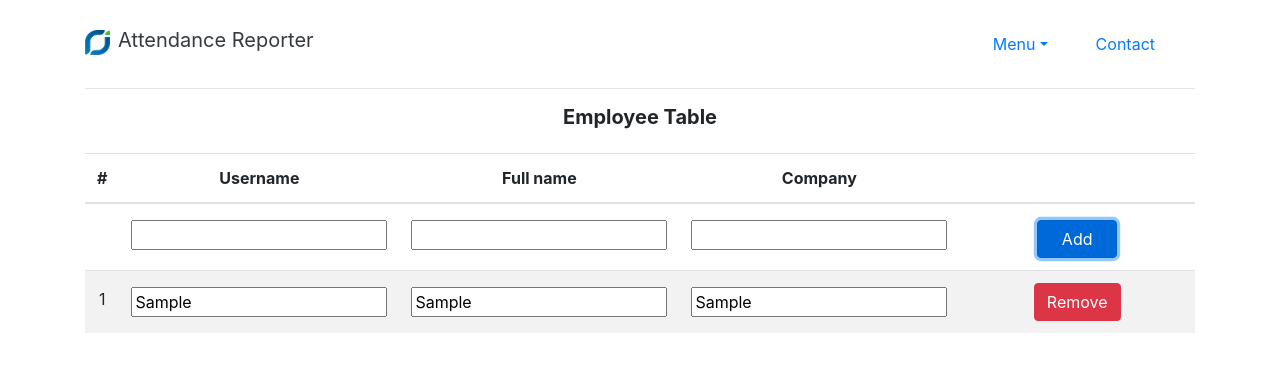
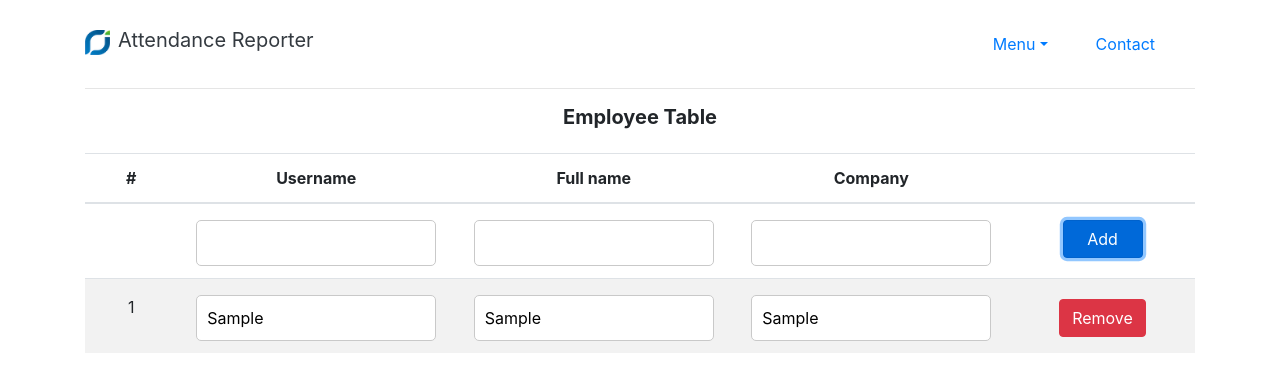
Before and after one commit to Neeraj452/HDFC_Attendance_Reporter, a React (Create React App) app: page /Employee in a window 1280 px wide. Both pictures are taken after typing "Sample", "Sample", "Sample" into the empty fields and a click on the button "Add". Shown: the top 392 px of the page. Built offline with nearby package versions, Linux system fonts and the light colour scheme.

Commit message:
first Commit

```diff
--- a/src/App.css
+++ b/src/App.css
@@ -1,5 +1,10 @@
-
-
+input[type="text"] {
+  border: 1px solid #c9c9c9;
+  width: 15em;
+  border-radius: 5px;
+  padding: 10px;
+  outline: none;
+}
 
 
 
--- a/src/components/Employee.js
+++ b/src/components/Employee.js
@@ -10,6 +10,9 @@ function Employee() {
       const [id, setId] = useState("");
       const dispatch = useDispatch()
       const myState = useSelector((store) => store.accountStatementReducer);
+      // console.log("myState.box_type", myState.box_type)
+      // console.log("myState.box_index", myState.box_index)
+      // console.log("myState.box_color", myState.box_color)
       useEffect(() => {
             AccountNumbersUtils.getEmployee()
             dispatch(headerShow(false))
@@ -46,7 +49,7 @@ function Employee() {
             }
             return 0;
       })
-      const update = (id, name) => {
+      const updateFullname = (id, name) => {
             let format = /[!@#$%^&*()_+\-=\[\]{};':"\\|,.<>\/?]+/;
 
             if (format.test(name)) {
@@ -57,10 +60,10 @@ function Employee() {
                         id: id,
                         name: name
                   }
-                  AccountNumbersUtils.update(object)
+                  AccountNumbersUtils.updateFullname(object)
             }
       }
-      const update1 = (id, name) => {
+      const updateUsername = (id, name) => {
             let format = /[!@#$%^&*()_+\-=\[\]{};':"\\|,.<>\/?]+/;
             if (format.test(name)) {
                   dispatch(handelsSpecialChareactor(true))
@@ -70,10 +73,10 @@ function Employee() {
                         id: id,
                         name: name
                   }
-                  AccountNumbersUtils.update1(object)
+                  AccountNumbersUtils.updateUsername(object)
             }
       }
-      const update2 = (id, name) => {
+      const updateCompany = (id, name) => {
             let format = /[!@#$%^&*()_+\-=\[\]{};':"\\|,.<>\/?]+/;
             if (format.test(name)) {
                   dispatch(handelsSpecialChareactor(true))
@@ -82,7 +85,7 @@ function Employee() {
                         id: id,
                         name: name
                   }
-                  AccountNumbersUtils.update2(object)
+                  AccountNumbersUtils.updateCompany(object)
             }
       }
       const modalShow = (id) => {
@@ -97,46 +100,46 @@ function Employee() {
                                     <strong>Employee Table</strong>
                               </h5>
                               <form className="">
-                                    <table className="table table-striped ">
+                                    <table className="table table-striped">
                                           <thead>
                                                 <tr className="">
-                                                      <th className="">#</th>
-                                                      <th className="col-3">Username</th>
-                                                      <th className="col-3">Full name</th>
-                                                      <th className="col-3">Company</th>
-                                                      <th className="col-3"></th>
+                                                      <th className="col-sm-1">#</th>
+                                                      <th className="col-sm-3">Username</th>
+                                                      <th className="col-sm-3">Full name</th>
+                                                      <th className="col-sm-3">Company</th>
+                                                      <th className="col-sm-2"></th>
                                                 </tr>
                                           </thead>
                                           <tr className="">
-                                                <td className=""></td>
-                                                <td className=" pt-3"><input className="" type="text" onChange={(event) => setUsername(event.target.value)} value={username} /></td>
-                                                <td className=" pt-3"><input className="" type="text" onChange={(event) => setfullname(event.target.value)} value={fullname} /></td>
-                                                <td className=" pt-3"><input id="company" name="company" autoComplete="company" type="text" onChange={(event) => setCompany(event.target.value)} value={company} /></td>
-                                                <td className=" pt-3"><button type="submit" onClick={handleSubmit} className="btn btn-primary" style={{ width: "80px" }}>Add</button></td>
+                                                <td className="col-sm-1"></td>
+                                                <td className="col-sm-3 pt-3"><input className="" type="text" onChange={(event) => setUsername(event.target.value)} value={username} /></td>
+                                                <td className="col-sm-3 pt-3"><input className="" type="text" onChange={(event) => setfullname(event.target.value)} value={fullname} /></td>
+                                                <td className="col-sm-3 pt-3"><input id="company" name="company" autoComplete="company" type="text" onChange={(event) => setCompany(event.target.value)} value={company} /></td>
+                                                <td className="col-sm-2 pt-2"><button type="submit" onClick={handleSubmit} className="btn btn-primary mt-2" style={{ width: "80px" }}>Add</button></td>
                                           </tr>
                                           <tbody>
                                                 {
                                                       myState.EmployeeData[0] && (myState.EmployeeData).map((Element, index) => {
                                                             const { id, username, fullname, company } = Element;
                                                             return (<tr>
-                                                                  <td className="pt-3">{index + 1}</td>
-                                                                  <td className="col-3 pt-3"><input onChange={(event) => dispatch(employeeUpdate({
+                                                                  <td className=" col-sm-1 pt-sm-3">{index + 1}</td>
+                                                                  <td className="col-sm-3 pt-3" ><input type="text" onChange={(event) => dispatch(employeeUpdate({
                                                                         index: index,
                                                                         type: 'username',
                                                                         value: event.target.value
-                                                                  }))} onBlur={() => update1(id, username)} className={myState.box_type === "username" && myState.box_index === index ? myState.box_color ? "border border-danger" : "border border-success" : null} value={username} /></td>
-                                                                  <td className="col-3 pt-3"><input className={myState.box_type === "fullname" && myState.box_index === index ? myState.box_color ? "border border-danger" : "border border-success" : null} onChange={(event) => dispatch(employeeUpdate({
+                                                                  }))} onBlur={() => updateUsername(id, username)} className={myState.box_type === "username" && myState.box_index === index ? myState.box_color ? "border border-danger" : "border border-success" : null} value={username} /></td>
+                                                                  <td className="col-sm-3 pt-3"><input type="text" className={myState.box_type === "fullname" && myState.box_index === index ? myState.box_color ? "border border-danger" : "border border-success" : null} onChange={(event) => dispatch(employeeUpdate({
                                                                         index: index,
                                                                         type: 'fullname',
                                                                         value: event.target.value
-                                                                  }))} value={fullname} onBlur={() => update(id, fullname)} /></td>
-                                                                  <td className="col-3 pt-3"><input className={myState.box_type === "company" && myState.box_index === index ? myState.box_color ? "border border-danger" : "border border-success" : null} onChange={(event) => dispatch(employeeUpdate({
+                                                                  }))} value={fullname} onBlur={() => updateFullname(id, fullname)} /></td>
+                                                                  <td className="col-sm-3 pt-3"><input type="text" className={myState.box_type === "company" && myState.box_index === index ? myState.box_color ? "border border-danger" : "border border-success" : null} onChange={(event) => dispatch(employeeUpdate({
                                                                         index: index,
                                                                         type: 'company',
                                                                         value: event.target.value
-                                                                  }))} value={company} onBlur={() => update2(id, company)} /></td>
+                                                                  }))} value={company} onBlur={() => updateCompany(id, company)} /></td>
 
-                                                                  <td className="col-3"><button type="button" onClick={() => modalShow(id)} className="btn btn-danger">Remove</button></td>
+                                                                  <td className="col-sm-2"><button type="button" onClick={() => modalShow(id)} className="btn btn-danger mt-2">Remove</button></td>
                                                             </tr>
                                                             )
                                                       })
```
Also changed, not shown: src/components/UploadRecord.js (+17 -12 lines), src/utils/AccountNumbersUtils.js (+16 -16 lines).
